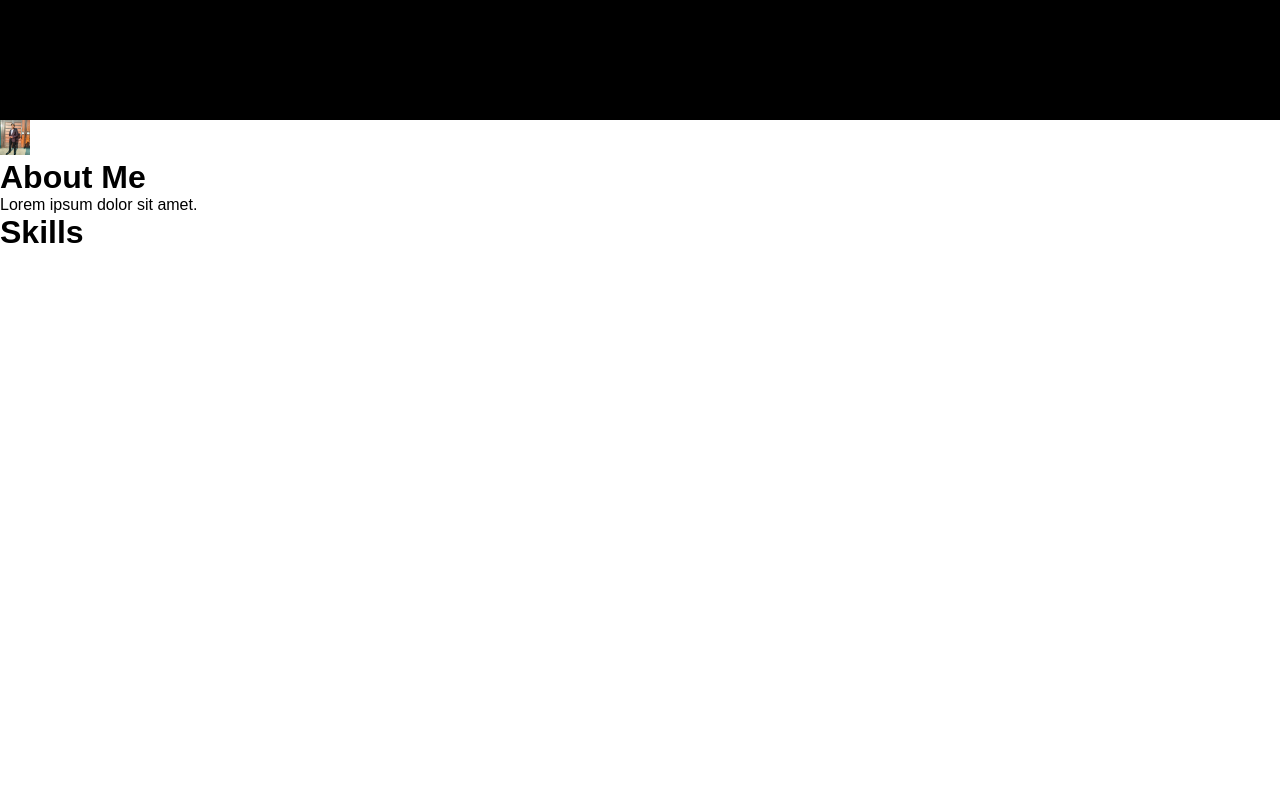
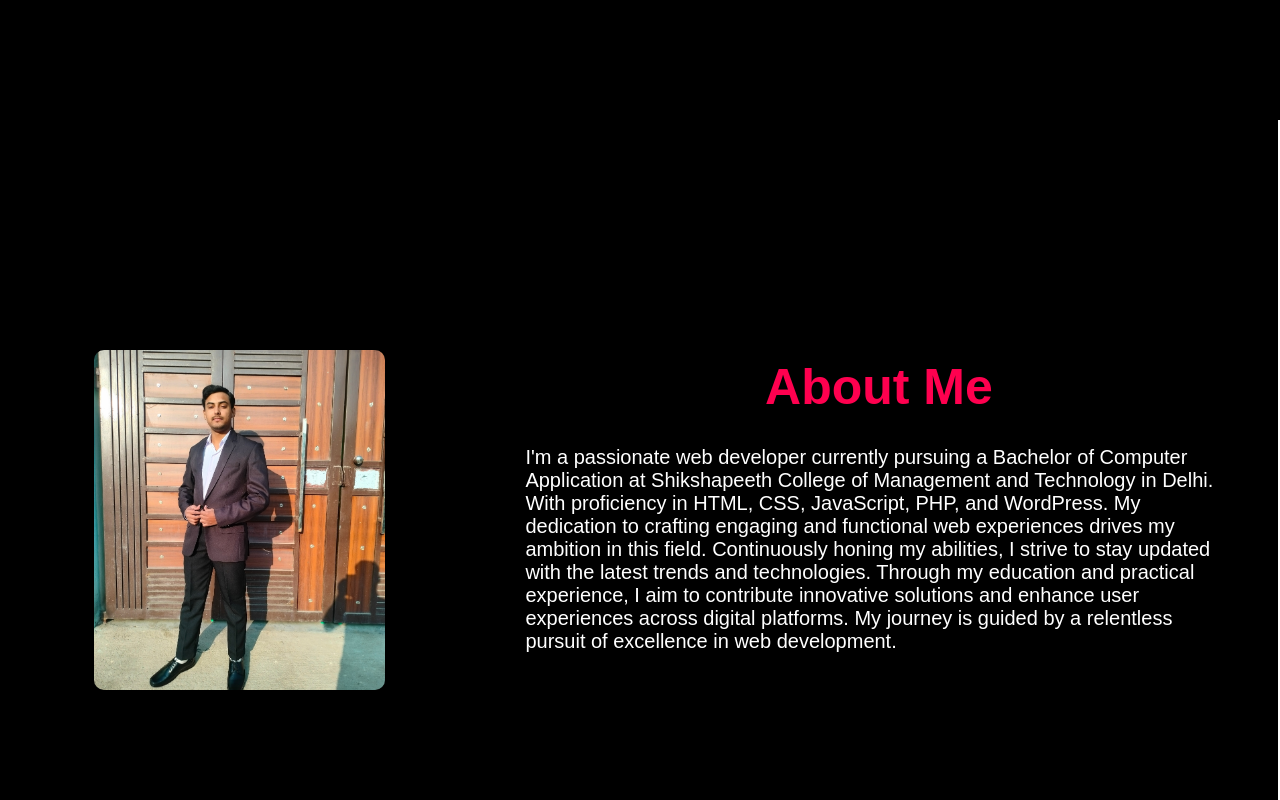
Before and after one commit to ayushmarch94/portfolio, a plain HTML site: page index.html in a window 1280 px wide. Shown: the part 680-1480 px from the top of the page. Before the commit the page ends 1057 px from the top, so only its background shows below. Drawn offline with Linux system fonts and the light colour scheme.

Commit message:
Added about seaction

```diff
--- a/index.html
+++ b/index.html
@@ -9,6 +9,7 @@
 </head>
 <body>
     <div class="container">
+<!----------------- home -------------------------------------->
         <div class="home">
             <div class="head">
                 <div class="logo">
@@ -29,27 +30,25 @@
                     <p>Web Developer</p>
                     <h1>Hi, I'm <span>Ayush Kumar</h1>
                     <h1>from New Delhi</h1>
-                    <button id="resume">Download Resume</button>
+                    <button id="resume"><a href="./images/Ayush.pdf" download>Download Resume</a></button>
                 </div>
                 <div class="threeD">
                     <img src="./images/robotImage.png" width="300px">
                 </div>
             </div>
+        </div>
 
-        </div>
+<!-------------------------- about ------------------------------->
         <div class="about">
             <div class="picture">
-                <img src="./images/ayushk.jpg" width="30px">
+                <img src="./images/ayushK.jpg">
             </div>
-            <div class="text">
-                <div class="textHead">
-                    <h1>About Me</h1>
-                </div>
-                <div class="textAbout">
-                    <p>Lorem ipsum dolor sit amet.</p>
-                </div>
+            <div class="aboutText">
+                <h1>About Me</h1>
+                <p>I'm a passionate web developer currently pursuing a Bachelor of Computer Application at Shikshapeeth College of Management and Technology in Delhi. With proficiency in HTML, CSS, JavaScript, PHP, and WordPress. My dedication to crafting engaging and functional web experiences drives my ambition in this field. Continuously honing my abilities, I strive to stay updated with the latest trends and technologies. Through my education and practical experience, I aim to contribute innovative solutions and enhance user experiences across digital platforms. My journey is guided by a relentless pursuit of excellence in web development.</p>
             </div>
         </div>
+<!---------------- skills ------------------------------------->
         <div class="skills">
             <div class="skillsHead">
                 <h1>Skills</h1>
@@ -81,6 +80,7 @@
                 </div>
             </div>
         </div>
+<!--------------------- projects ------------------------------->
         <div class="projects">
             <div class="projectsHead"></div>
             <img>
@@ -92,12 +92,16 @@
 
             </div>
         </div>
+
+<!----------------------- contact --------------------------->
         <div class="contact">
             <div class="contactMe"></div>
             <form>
 
             </form>
         </div>
+
+<!-- ------------------copyRight -------------------------------->
         <div class="copyRight">
             <h1></h1>
         </div>
--- a/style.css
+++ b/style.css
@@ -7,6 +7,8 @@
 html{
     scroll-behavior: smooth;
 }
+
+/*----------------- home -----------------------------------*/
 
 .home{
     height: 100vh;
@@ -96,6 +98,11 @@ html{
     transition: 0.5s;
 }
 
+#resume a{
+    text-decoration: none;
+    color: #ff004f;
+}
+
 #resume:hover{
     cursor: pointer;
     border: 2px solid white;
@@ -104,8 +111,56 @@ html{
     background-color: #ff004f;
 }
 
+#resume a:hover{
+    color: black;
+}
+
 .threeD{
     height: 60vh;
     display: flex;
     align-items: center;
 }
+
+/*---------------- about------------------------- */
+
+.about{
+    height: 100vh;
+    width: 99.88%;
+    background-color: black;
+    display: flex;
+    justify-content: space-around;
+    align-items: center;
+}
+
+.picture{
+    height: 80vh;
+    width: 35%;
+    display: flex;
+    justify-content: center;
+    align-items: center;
+}
+
+.picture img{
+    width: 65%;
+    border-radius: 10px;
+}
+
+.aboutText{
+    height: 80vh;
+    width: 60%;
+    display: flex;
+    flex-direction: column;
+    align-items: center;
+    justify-content: center;
+}
+
+.aboutText h1{
+    color: #ff004f;
+    font-size: 50px;
+}
+
+.aboutText p{
+    color: white;
+    font-size: 20px;
+    margin: 30px;
+}
```
